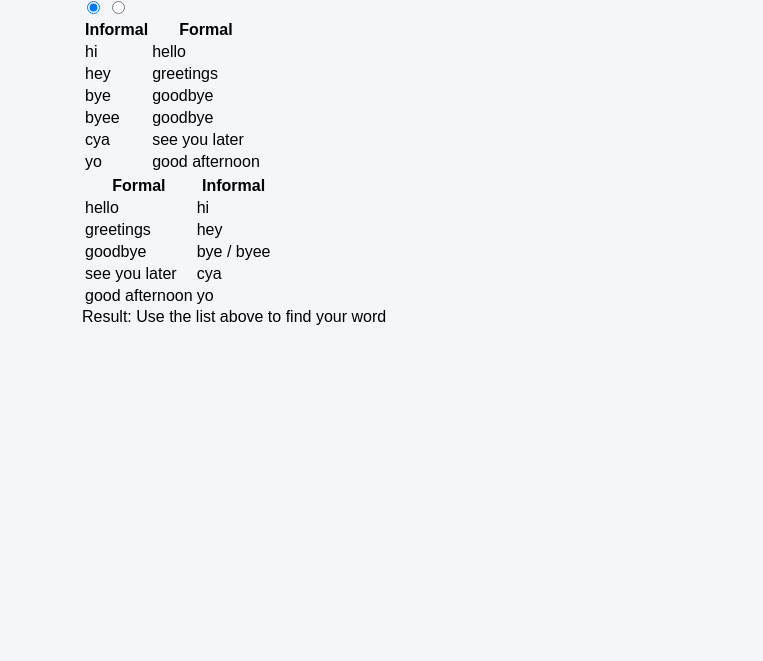
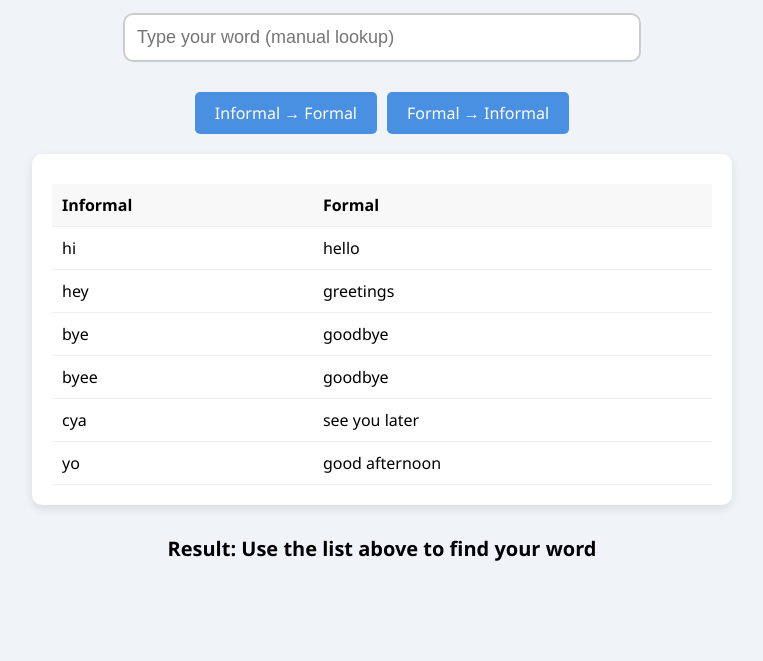
Before and after one commit to Xyy155/xyy155.sp.github.io, a plain HTML site: page index.html in a window 1280 px wide. Shown: the part 139-800 px from the top of the page, without its empty margins (258-1021 px from the left). Drawn offline with Linux system fonts and the light colour scheme.

Commit message:
Update style.css

```diff
--- a/style.css
+++ b/style.css
@@ -1,48 +1,86 @@
 body {
-  font-family: Arial, sans-serif;
-  padding: 20px;
-  max-width: 600px;
+  font-family: 'Segoe UI', sans-serif;
+  background: #f0f4f8;
+  padding: 40px;
+  max-width: 700px;
   margin: auto;
-  background: #f4f6f9;
 }
 
 h1 {
   text-align: center;
-  margin-bottom: 20px;
-  font-size: 2em;
+  font-size: 2.5em;
+  color: #333;
 }
 
-textarea {
-  width: 100%;
-  height: 60px;
-  font-size: 16px;
-  padding: 10px;
-  border-radius: 8px;
-  border: 1px solid #ccc;
+.input-area {
+  text-align: center;
+  margin: 30px 0;
 }
 
-button {
-  margin: 10px 10px 0 0;
-  padding: 10px 20px;
-  font-size: 16px;
-  background-color: #4a90e2;
-  color: white;
-  border: none;
-  border-radius: 6px;
-  cursor: pointer;
+input[type="text"] {
+  padding: 12px;
+  width: 70%;
+  font-size: 18px;
+  border-radius: 10px;
+  border: 2px solid #ccc;
 }
 
-button:hover {
-  background-color: #357ABD;
+.tabs {
+  display: flex;
+  justify-content: center;
+  margin-bottom: 20px;
 }
 
-#output {
-  margin-top: 20px;
+.tab {
+  padding: 10px 20px;
+  margin: 0 5px;
+  background: #4a90e2;
+  color: white;
+  border-radius: 5px;
+  cursor: pointer;
+  transition: 0.3s;
+}
+
+.tab:hover {
+  background: #357ABD;
+}
+
+input[name="mode"] {
+  display: none;
+}
+
+.content {
+  display: none;
+  background: white;
+  padding: 20px;
+  border-radius: 10px;
+  box-shadow: 0 4px 10px rgba(0, 0, 0, 0.1);
+}
+
+#ifTof:checked ~ .contents #ifTofContent,
+#fToif:checked ~ .contents #fToifContent {
+  display: block;
+}
+
+table {
+  width: 100%;
+  border-collapse: collapse;
+  margin-top: 10px;
+}
+
+th, td {
+  padding: 10px;
+  text-align: left;
+  border-bottom: 1px solid #eee;
+}
+
+th {
+  background: #f8f8f8;
+}
+
+.result-label {
+  font-size: 20px;
   font-weight: bold;
-  white-space: pre-wrap;
-  font-size: 18px;
-  padding: 10px;
-  border-radius: 6px;
-  background-color: #ffffff;
-  border: 1px solid #ccc;
+  margin-top: 30px;
+  text-align: center;
 }
```
